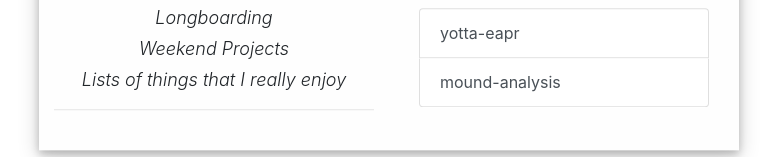
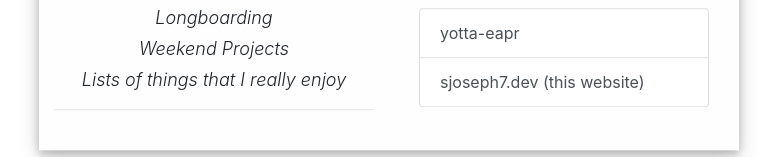
Before and after one commit to sjoseph7/.dev, a plain HTML site: page index.html in a window 1280 px wide. Shown: the part 442-599 px from the top of the page, without its empty margins (251-1028 px from the left). Drawn offline with nearby package versions, Linux system fonts and the light colour scheme.

Commit message:
fix: change a "current github project"

```diff
--- a/index.html
+++ b/index.html
@@ -59,7 +59,7 @@
         <p class="lead mt-4">Current Github Projects</p>
         <ul id="current-github-projects" class="list-group">
           <li class="list-group-item list-group-item-action">yotta-eapr</li>
-          <li class="list-group-item list-group-item-action">mound-analysis</li>
+          <li class="list-group-item list-group-item-action">sjoseph7.dev (this website)</li>
         </ul>
       </section>
     </div>
```
